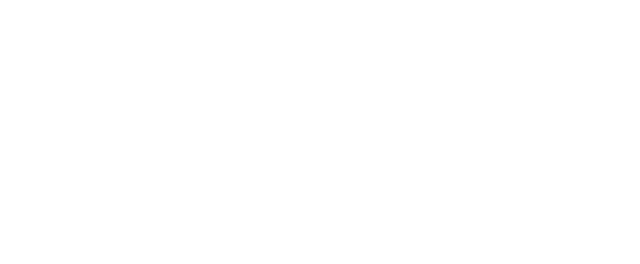
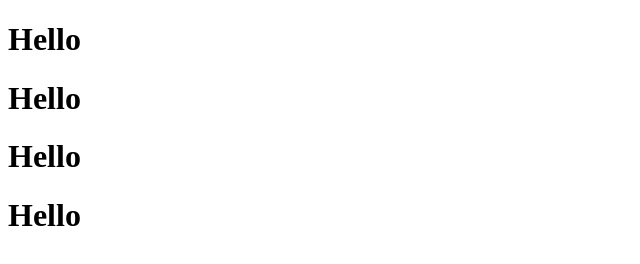
Before and after one commit to equrbanov7/b2, a website: page index.html in a window 1280 px wide. Shown: the whole page, without its empty margins (0-640 px from the left). Drawn offline with Linux system fonts and the light colour scheme.

Commit message:
Update index.html

```diff
--- a/index.html
+++ b/index.html
@@ -6,6 +6,9 @@
     <title>Document</title>
 </head>
 <body>
-    <h1></h1>
+    <h1>Hello</h1>
+     <h1>Hello</h1>
+     <h1>Hello</h1>
+     <h1>Hello</h1>
 </body>
 </html>
```
